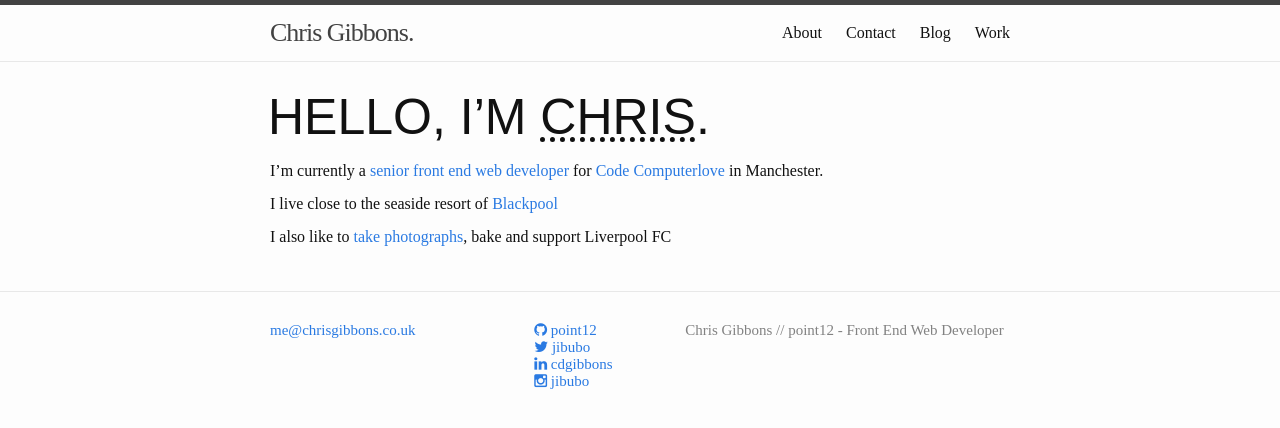
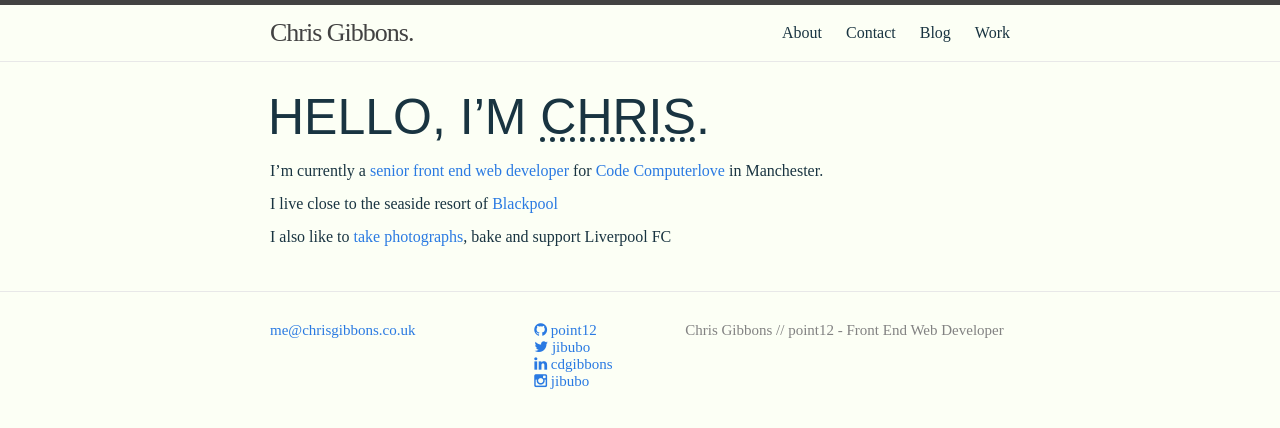
Before and after one commit to gbbns/gbbns.github.io, a Jekyll site: the page built from index.html, in a window 1280 px wide. Shown: the top 428 px of the page. Built offline with Jekyll 4.4.1, drawn with Linux system fonts in a browser that asks for light colours.

Commit message:
Added a splash of colour; Updated variable names.

```diff
--- a/_config.yml
+++ b/_config.yml
@@ -8,7 +8,7 @@ baseurl: "" # the subpath of your site, e.g. /blog/
 url: "http://chrisgibbons.co.uk" # the base hostname & protocol for your site
 
 meta:
-  description: "Chris Gibbons, a senior front end developer based in Blackpool, Lancashire &amp; Manchester, UK. I build flexible responsive websites for the web. Please get in touch for more information!"
+  description: "Chris Gibbons, a senior front end &amp; freelance developer based in Blackpool, Lancashire &amp; Manchester, UK. I build flexible responsive websites for the web. Please get in touch for more information!"
   title: "Freelance front end web developer -- Manchester - Lancashire -- Chris Gibbons"
   keywords: "Chris Gibbons, chris gibbons, point12, blackpool, lancashire,england, uk, united kingdom, html, css, xhtml, web standards, accessibility, javascript"
 
--- a/_sass/_base.scss
+++ b/_sass/_base.scss
@@ -19,8 +19,8 @@ body {
     /*max-width: 540px;*/
     margin: 0 0 12px 0px;
     font-weight: 400;
-    color: $C-primary-text;
-    background-color: $C-background;
+    color: $c-text--primary;
+    background-color: $c-background--primary;
     -webkit-text-size-adjust: 100%;
 }
 
@@ -40,7 +40,7 @@ h1, h2, h3, h4, h5, h6 {
   font-size: 50px;
   line-height: 1;
   font-family:  $base-header-font-family;
-  color: $C-primary-text;
+  color: $c-text--primary;
   margin:0px 0 20px -2px;
   font-weight: 400;
   text-transform: uppercase;
@@ -99,15 +99,15 @@ h1, h2, h3, h4, h5, h6 {
  * Links
  */
 a {
-    color: $C-brand;
+    color: $c-brand;
     text-decoration: none;
 
     &:visited {
-        color: darken($C-brand, 15%);
+        color: darken($c-brand, 15%);
     }
 
     &:hover {
-        color: $C-primary-text;
+        color: $c-text--primary;
         text-decoration: underline;
     }
 }
--- a/_sass/_includes/site.variables.scss
+++ b/_sass/_includes/site.variables.scss
@@ -1,4 +1,34 @@
-// Our variables
+/* ==========================================================================
+   Global variables
+
+   chrisgibbons.co.uk
+   ========================================================================== */
+
+/*
+   Colours
+   ========================================================================== */
+
+$c-brand-blue:#046380;
+$c-brand-green:#002F2F;
+$c-brand-sand--light:#EFECCA;
+$c-brand-sand--normal:#E6E2AF;
+$c-brand-sand--dark:#A7A37E;
+
+$c-text--primary:#193441;
+
+$c-background--primary:#FCFFF5 ;
+
+$c-brand:      #2a7ae2;
+
+$grey-color:       #828282;
+$grey-color-light: lighten($grey-color, 40%);
+$grey-color-dark:  darken($grey-color, 25%);
+
+
+/*
+   Fonts
+   ========================================================================== */
+
 $base-font-family: 'Merriweather', serif;
 $base-header-font-family: 'Oswald', sans-serif;
 $base-font-size:   16px;
@@ -7,13 +37,8 @@ $base-line-height: 1.5;
 
 $spacing-unit:     30px;
 
-$C-primary-text:       #111;
-$C-background: #fdfdfd;
-$C-brand:      #2a7ae2;
 
-$grey-color:       #828282;
-$grey-color-light: lighten($grey-color, 40%);
-$grey-color-dark:  darken($grey-color, 25%);
+
 
 // Width of the content area
 $content-width:    800px;
--- a/_sass/_layout.scss
+++ b/_sass/_layout.scss
@@ -32,12 +32,16 @@
     }
 
     .page-link {
-        color: $C-primary-text;
+        color: $c-text--primary;
         line-height: $base-line-height;
 
         // Gaps between nav items, but not on the first one
         &:not(:first-child) {
             margin-left: 20px;
+        }
+
+        &:hover {
+          color:#3E606F;
         }
     }
 
@@ -45,7 +49,7 @@
         position: absolute;
         top: 9px;
         right: 30px;
-        background-color: $C-background;
+        background-color: $c-background--primary;
         border: 1px solid $grey-color-light;
         border-radius: 5px;
         text-align: right;
```
